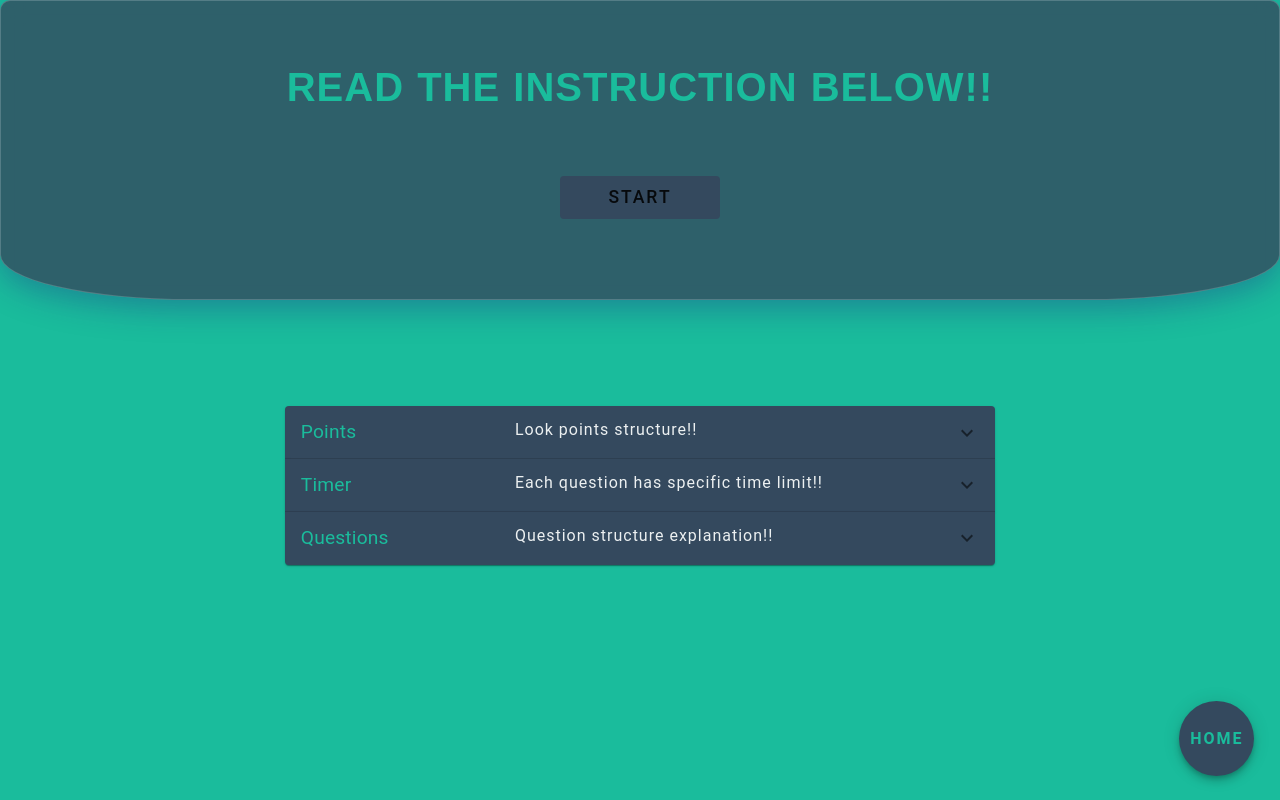
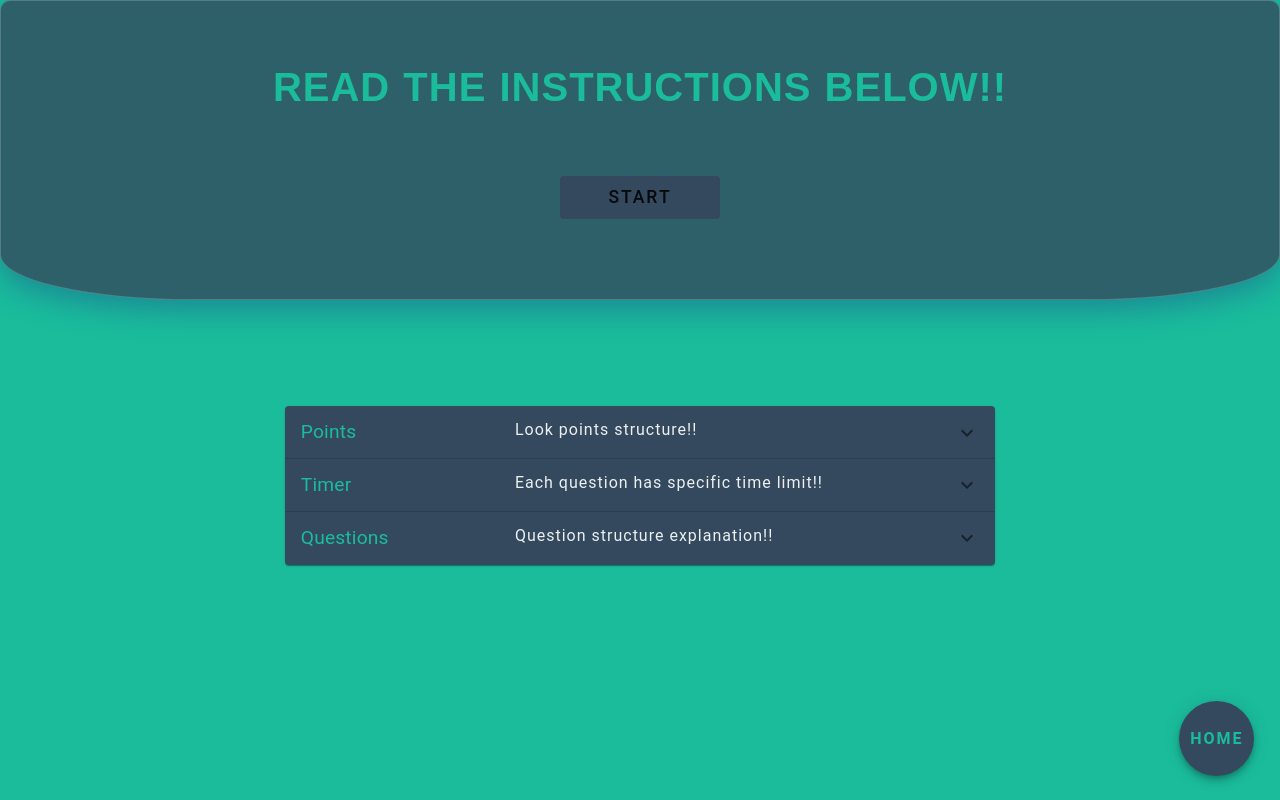
Before and after one commit to vineet-singhal2312/quizzle-fun-typescript, a React (Create React App) app: page /quizzes/1 in a window 1280 px wide. Built offline with nearby package versions, Linux system fonts and the light colour scheme.

Commit message:
spell correction

```diff
--- a/src/pages/quiz/Quiz.tsx
+++ b/src/pages/quiz/Quiz.tsx
@@ -34,7 +34,7 @@ export function Quiz() {
   return (
     <div className="quiz">
       {state.startQuiz === false && (
-        <Header heading="READ THE INSTRUCTION BELOW!!" />
+        <Header heading="READ THE INSTRUCTIONS BELOW!!" />
       )}
       {state.startQuiz && state.questionNum < 10 && <Timer />}
 
```
